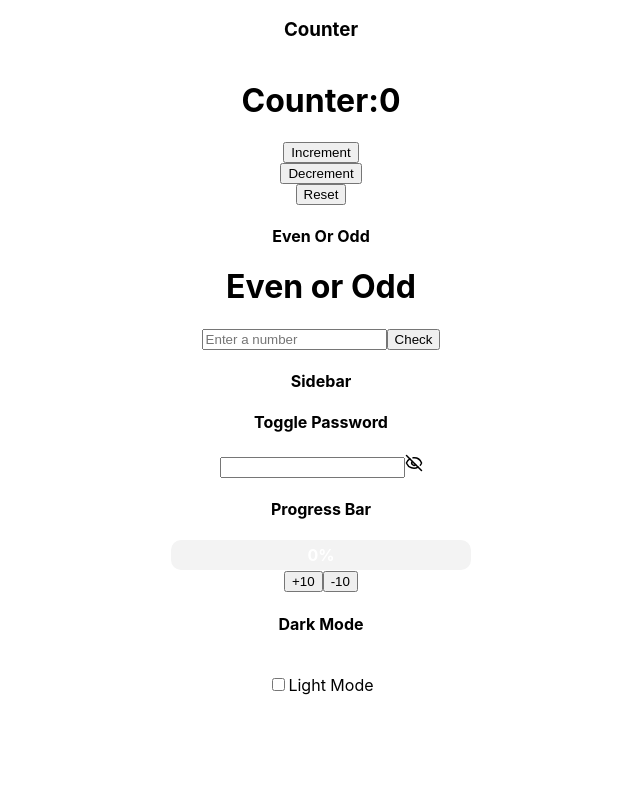
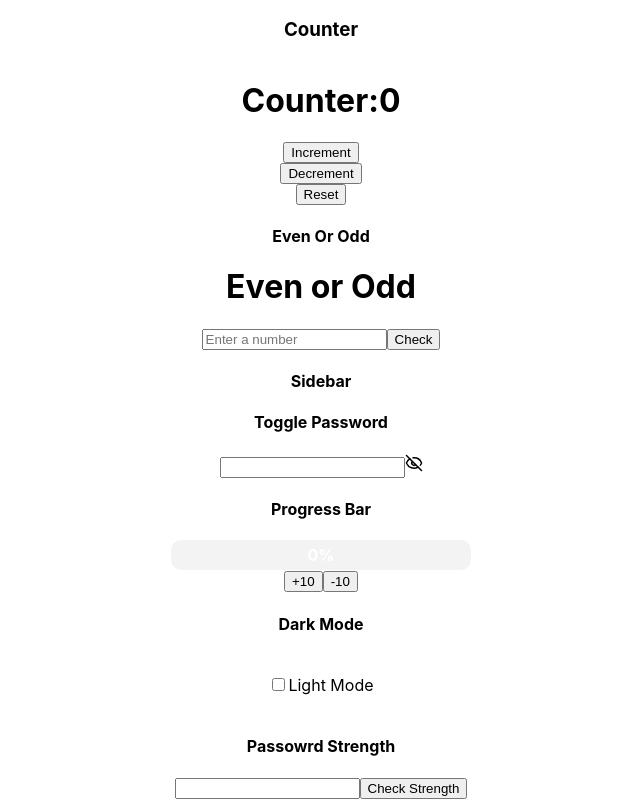
Before and after one commit to subhanbasha9494/ReactMachineCoding, a React (Create React App) app: page / in a window 1280 px wide. Shown: the part 510-1309 px from the top of the page, without its empty margins (319-959 px from the left). Before the commit the page ends 1225 px from the top, so only its background shows below. Built offline with nearby package versions, Linux system fonts and the light colour scheme.

Commit message:
added pasword strength

```diff
--- a/src/App.js
+++ b/src/App.js
@@ -8,6 +8,7 @@ import Sidebar from './components/Sidebar';
 import Togglepassword from './components/Togglepassword';
 import ProgressBar from './components/Progressbar';
 import DarkMode from './components/DarkMode';
+import PasswordStrength from './components/PasswordStrength';
 
 function App() {
   const items = [
@@ -46,6 +47,8 @@ function App() {
       <ProgressBar />
       <h4>Dark Mode</h4>
       <DarkMode />
+      <h4>Passowrd Strength</h4>
+      <PasswordStrength />
     </div>
   );
 
--- /dev/null
+++ b/src/components/PasswordStrength.js
@@ -0,0 +1,35 @@
+import { useState } from "react";
+
+const PasswordStrength = () => {
+    const [strength, setStrength] = useState('');
+    const [password, setPassword] = useState('');
+
+    const handleEvent = (e) => {
+       const checks = [
+          password.length >= 8, // Length check
+          /[A-Z]/.test(password), // Uppercase letter check
+          /[a-z]/.test(password), // Lowercase letter check
+          /[0-9]/.test(password), // Digit check
+          /[A-Za-z0-9]/.test(password), // Alphanumeric check
+       ]
+
+       const passed = checks.filter(Boolean).length;
+       if (passed === 1) {
+           setStrength('Level 1');
+       } else if (passed >= 2 && passed <= 3) {
+           setStrength('Level 2');
+       } else if( passed >= 4 && passed <= 5) {
+           setStrength('Level 3');
+       }
+    }
+
+    return (
+        <div>
+            <input type="password" onChange={(e) => setPassword(e.target.value)} />
+            <button onClick={handleEvent}>Check Strength</button>
+            {strength}
+        </div>
+    )
+}
+
+export default PasswordStrength;
```
